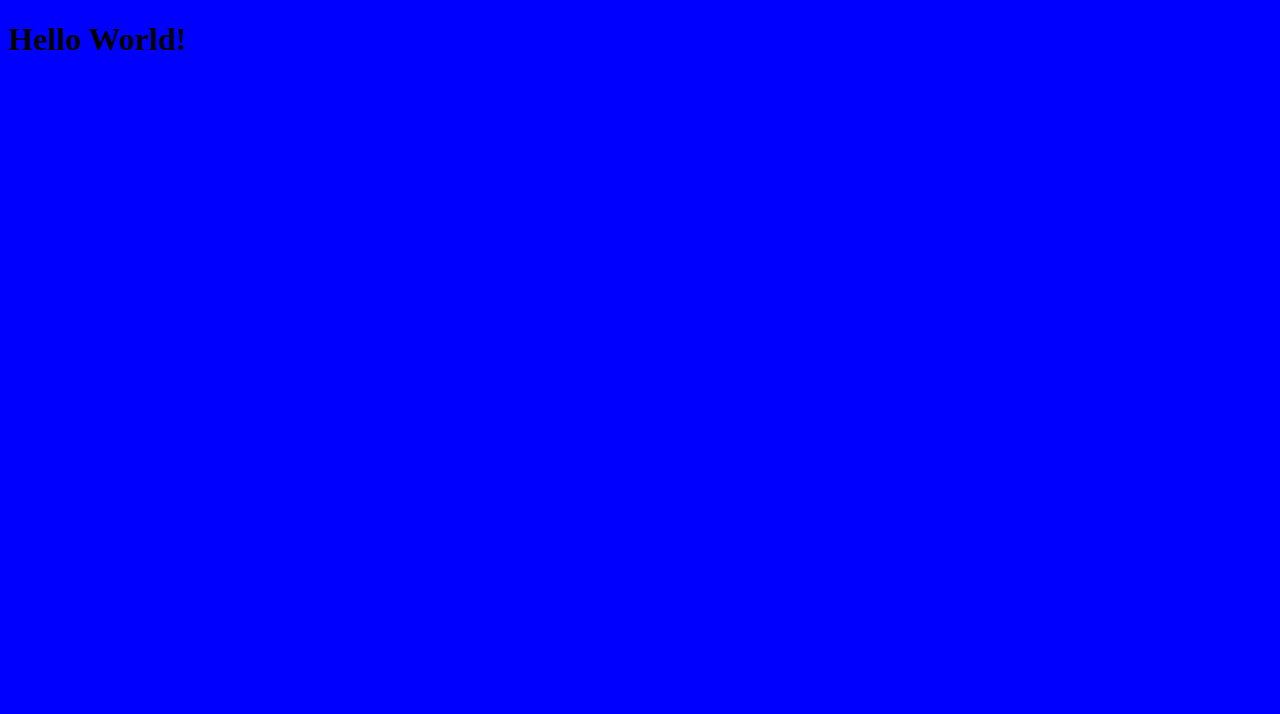
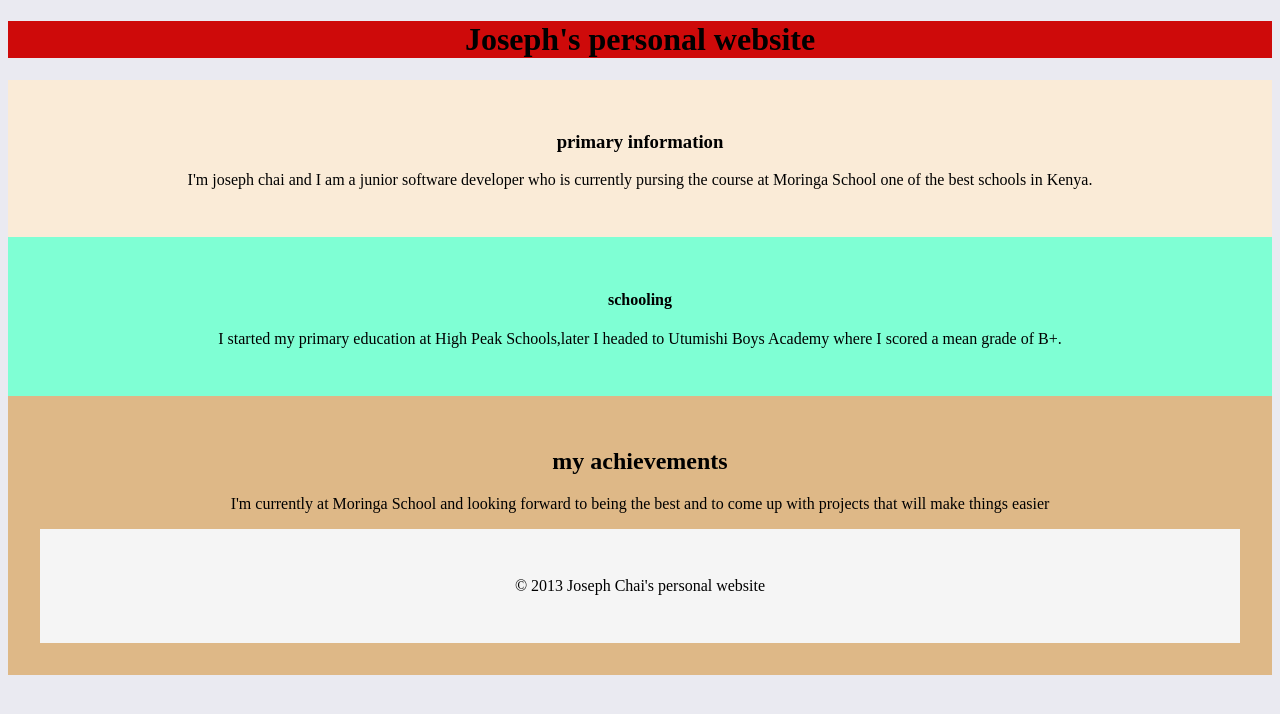
Before and after one commit to Joseph-kimuhu/mypersonalwebsite, a plain HTML site: page index.html in a window 1280 px wide. Drawn offline with Linux system fonts and the light colour scheme.

Commit message:
first project

```diff
--- a/index.html
+++ b/index.html
@@ -1,13 +1,31 @@
 <!DOCTYPE html>
 <html lang="en">
   <head></head>
-  <body></body>
-</html>
-<head>
   <link rel="stylesheet" href="style.css">
   <title>mypersonalwebsite</title>
 </head>
 <body>
-  <h1>Hello World!</h1>
-   <script src="script.js"></script>
-</body>
+  <header>
+
+  <h1>Joseph's personal website</h1>
+   <script src="script.js"</script></script>
+    </header>
+
+  <div class="About">
+          <h3>primary information</h3>
+          <P>I'm joseph chai and I am a junior software developer who is currently pursing the course at Moringa School one of the best schools in Kenya.</P>
+</div>
+  <div class="INFO">
+     <h4>schooling</h4>
+     <p>I started my primary education at High Peak Schools,later I headed to Utumishi Boys Academy where I scored a mean grade of B+.</p>
+  </div>
+  <div class="Achievements">
+    <h2>my achievements</h2>
+    <P>I'm currently at Moringa School and looking forward to being the best and to come up with projects that will make things easier</p>
+     <footer>
+      <div class="conclusion">
+      <p>&copy 2013 Joseph Chai's personal website</p>
+      </div>
+     </footer>
+      </body>
+      </html>
--- a/style.css
+++ b/style.css
@@ -1,3 +1,31 @@
 body {
-    background-color: blue;
+    background-color: rgb(234, 234, 241);
 }
+h1{
+    text-align: center;
+}
+header{
+    background-color: rgb(206, 10, 10);
+
+}
+.About{
+    text-align: center;
+    padding: 2rem;
+    background-color: antiquewhite;
+}
+.INFO{
+    text-align: center;
+    text-shadow: 0cqi;
+    padding: 2rem;
+    justify-content: space-between;
+    background-color: aquamarine;
+}
+.Achievements{
+    text-align: center;
+    padding: 2rem;
+    background-color: burlywood;
+}
+.conclusion{
+    padding: 2rem;
+    background-color: whitesmoke;
+}
```
